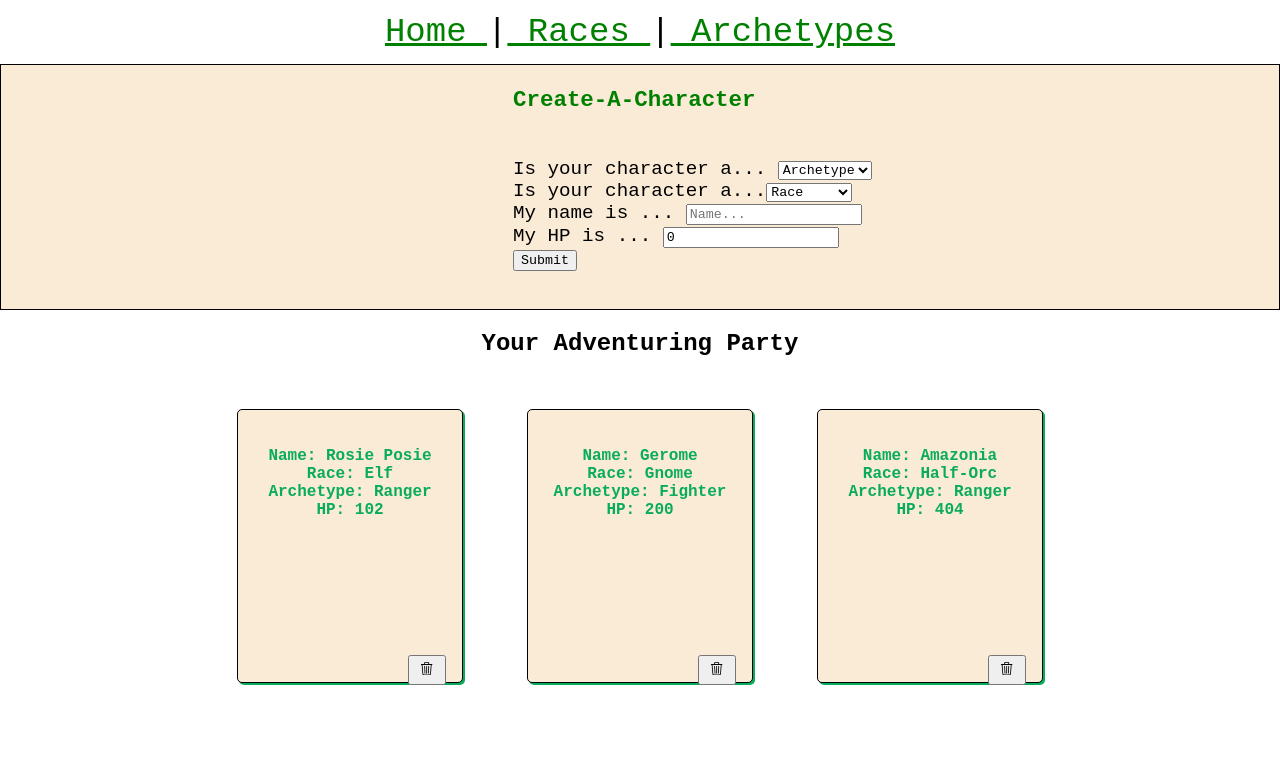
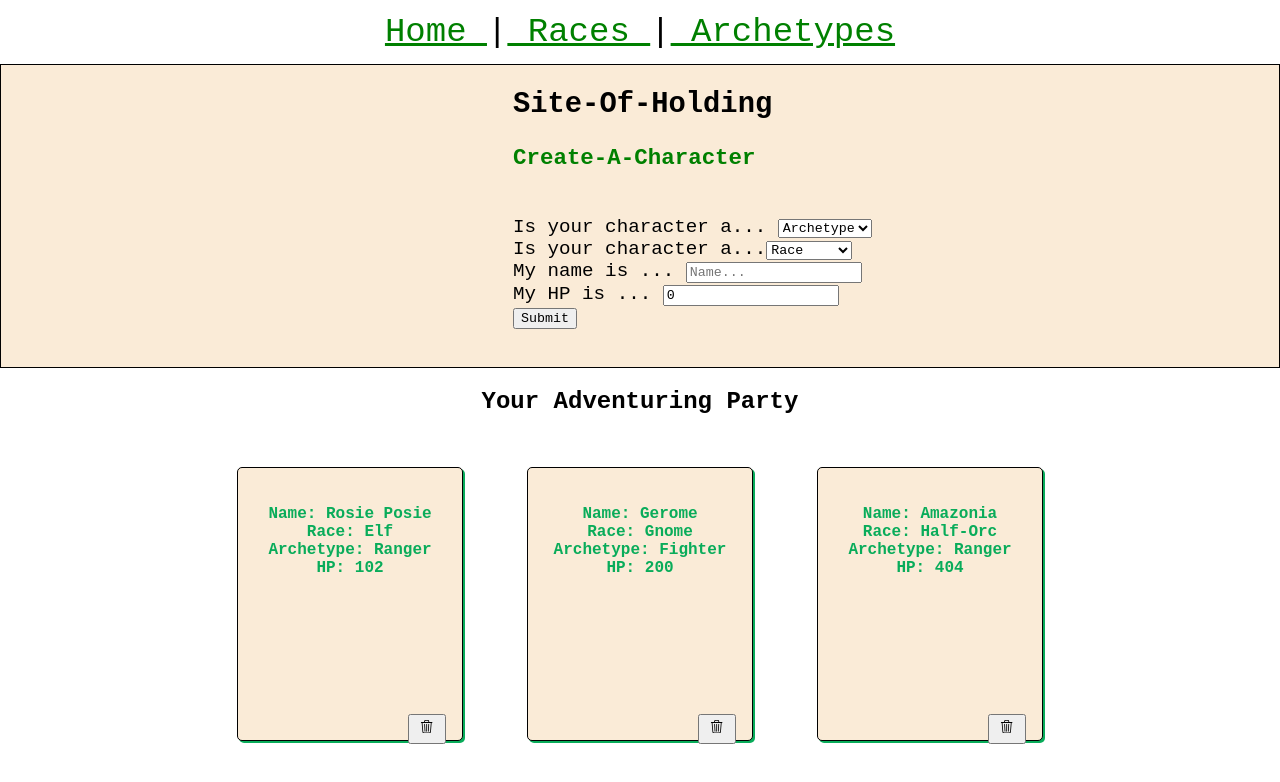
Before and after one commit to slopez421/character-creator, a React (Create React App) app: page /home in a window 1280 px wide. Shown: the top 782 px of the page. Built offline with nearby package versions, Linux system fonts and the light colour scheme; data requests are answered from the project's data file.

Commit message:
add site title

```diff
--- a/src/components/CharacterForm.js
+++ b/src/components/CharacterForm.js
@@ -42,6 +42,7 @@ setFormData({
 
     return (
         <form onSubmit={handleSubmit}>
+            <h2>Site-Of-Holding</h2>
             <h3>Create-A-Character</h3><br />
             <label>Is your character a... </label>
             <select value={archetype} onChange={(e) => setArchetype(e.target.value)}>
--- a/src/components/Races.js
+++ b/src/components/Races.js
@@ -34,7 +34,7 @@ useEffect(() => {
     fetch("https://www.dnd5eapi.co/api/races/tiefling")
     .then((r) => r.json())
     .then((tieflingData) => {
-        setTiefling(tieflingData)
+    setTiefling(tieflingData)
  })
 }, [])
 
```
